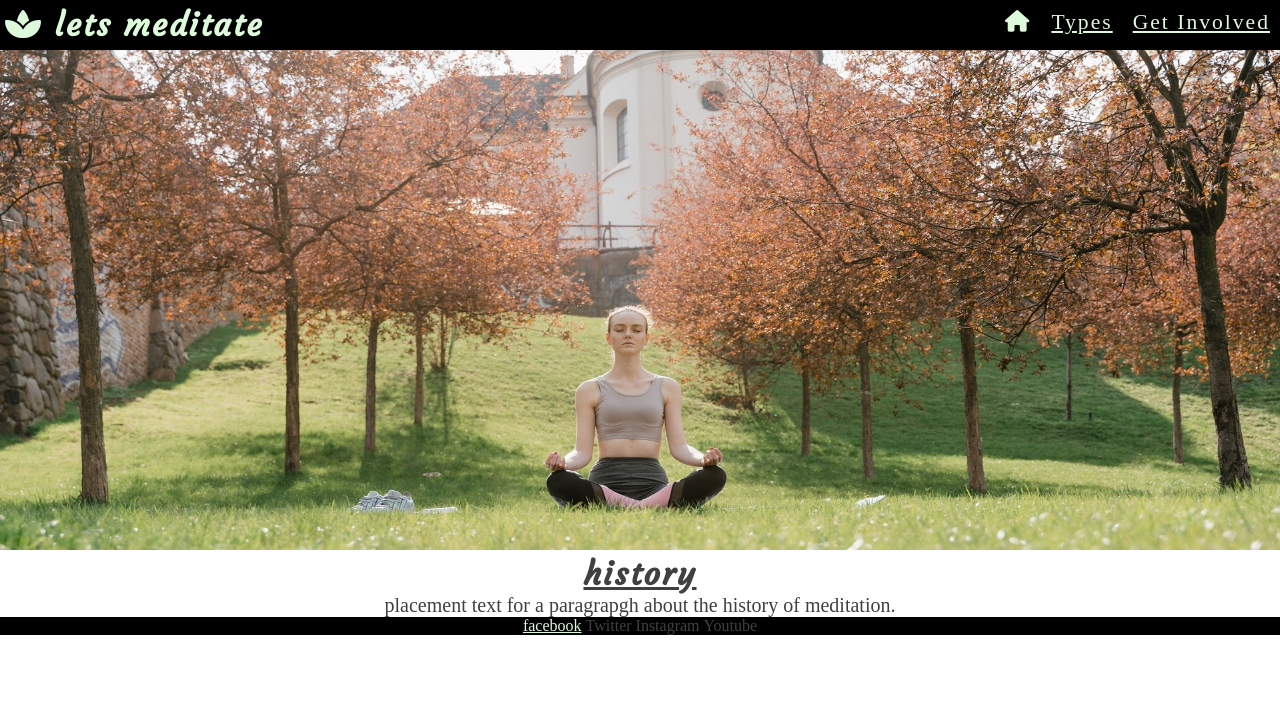
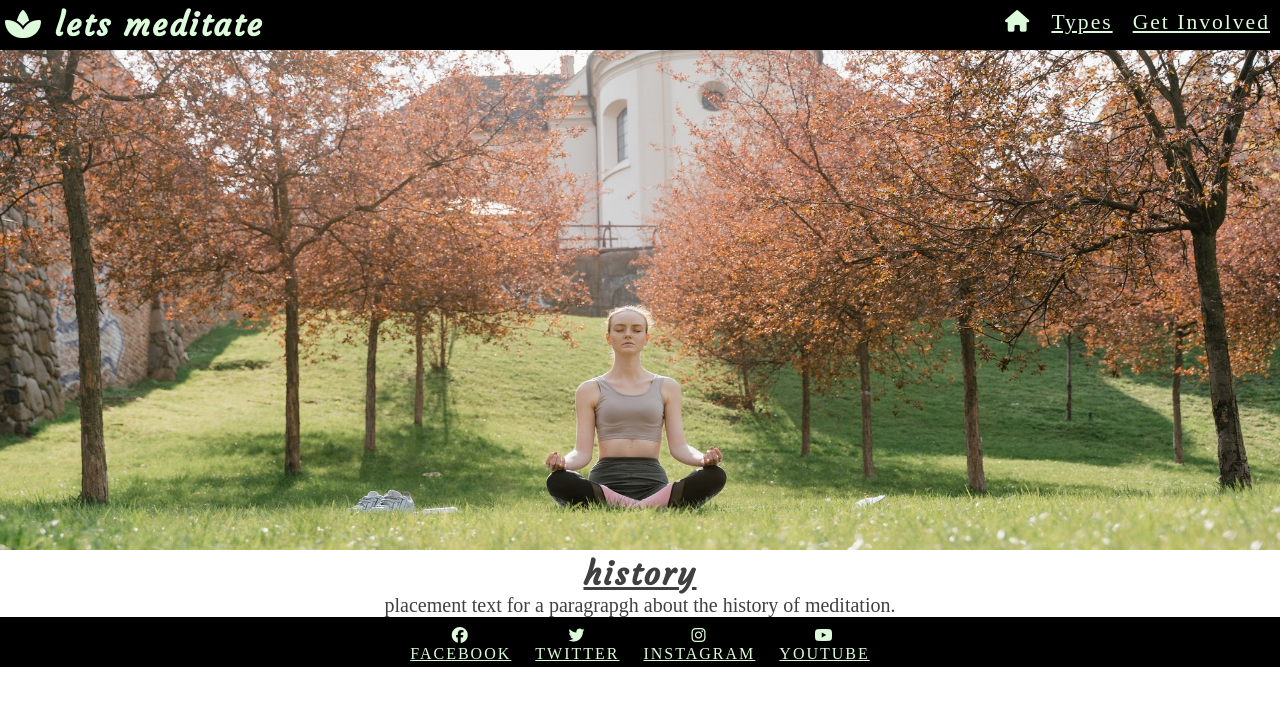
Before and after one commit to Jharvey125/Project-1, a plain HTML site: page index.html in a window 1280 px wide. Drawn offline with Linux system fonts and the light colour scheme; a web font is replaced by a local one.

Commit message:
Style social media link in footer and add icons

```diff
--- a/assets/css/style.css
+++ b/assets/css/style.css
@@ -61,14 +61,14 @@ li a {
 
 /* history */
 
-#history-h2 {
+#history {
     text-align: center;
     font-size: 200%;
     letter-spacing: 2px;
     text-decoration: underline;
 }
 
-.history-p {
+.history {
     text-align: center;
     font-size: 20px;
 }
@@ -77,6 +77,8 @@ li a {
 
 #footer-background {
     background-color: black;
+    width: 100%;
+    height: 50px;
 }
 
 footer {
@@ -86,4 +88,7 @@ footer {
 
 footer li {
     display: inline-block;
+    padding: 10px;
+    letter-spacing: 2px;
+    text-transform: uppercase;
 }
--- a/index.html
+++ b/index.html
@@ -35,8 +35,8 @@
     </div>
     <img src="./assets/images/women meditating.jpg" alt="" id="hero-image">
     <div>
-        <h2 id="history-h2">History</h2>
-        <p class="history-p">
+        <h2 id="history">History</h2>
+        <p class="history">
             placement text for a paragrapgh about the history of meditation.
         </p>
     </div>
@@ -45,16 +45,16 @@
             <nav>
                 <ul>
                     <li>
-                        <a href="https://www.facebook.com/" target="_blank">facebook</a>
+                        <a href="https://www.facebook.com/" target="_blank"><i class="fab fa-facebook"></i><br>facebook</a>
                     </li>
                     <li>
-                        Twitter
+                        <a href="www.twitter.com" target="_blank"><i class="fab fa-twitter"></i><br>twitter</a>
                     </li>
                     <li>
-                        Instagram
+                        <a href="www.instagram.com" target="_blank"><i class="fab fa-instagram"></i><br>instagram</a>
                     </li>
                     <li>
-                        Youtube
+                        <a href="www.youtube.com" target="_blank"><i class="fab fa-youtube"></i><br>youtube</a>
                     </li>
                 </ul>
             </nav>
```
